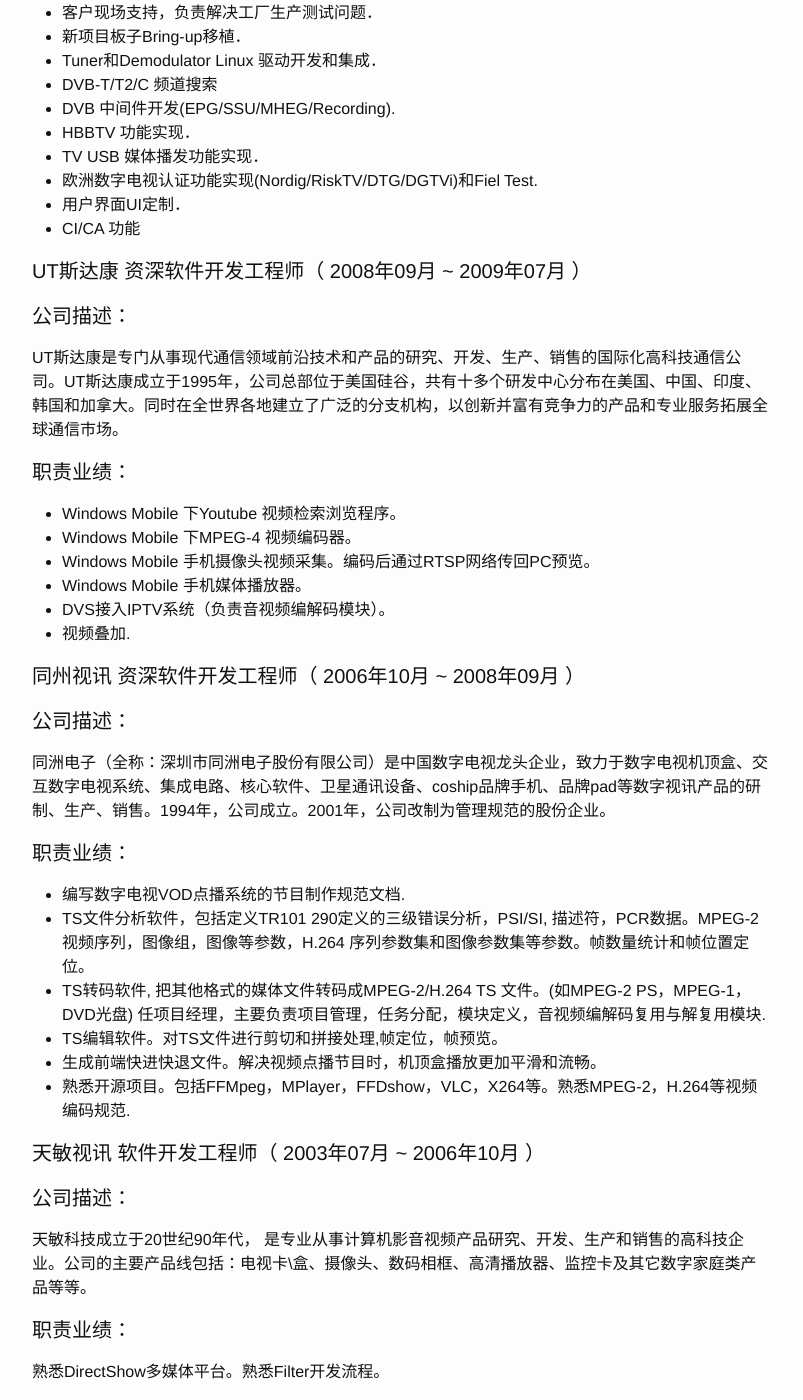
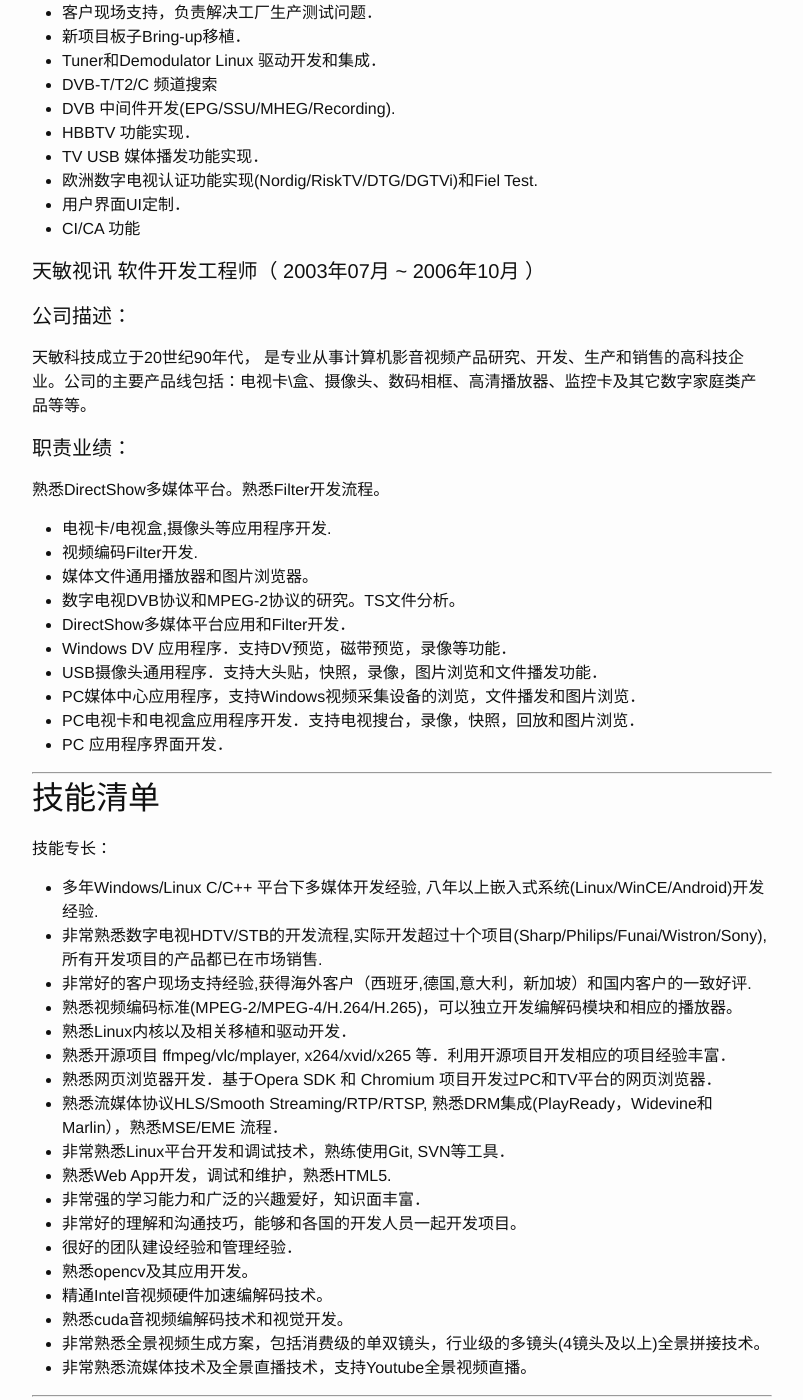
Before and after one commit to mojing1999/mojing1999.github.io, a Jekyll site: the page built from resume/resume.md, in a window 1280 px wide and 1400 px high, scrolled down 2057 px. Shown: the whole window, without its empty margins (238-1041 px from the left). Built offline with Jekyll 4.4.1, drawn with Linux system fonts in a browser that asks for light colours; comment, search, counter and statistics services are not loaded; some of the changed text lies outside the part shown.

Commit message:
update resume

```diff
--- a/resume/resume.md
+++ b/resume/resume.md
@@ -81,7 +81,7 @@
 - 客户支持Philips/TPVision, Opera, Youtube, BBC.
 
 
-#### 卓然数码科技(深圳)有限公司 资深软件开发工程师（ 2009年07月 ~ 2012年02月 ）
+#### 卓然数码科技(深圳)有限公司 资深软件开发工程师（ 2006年10月 ~ 2012年02月 ）
 
 #### 公司描述：
 卓然数码是一家从事数字化音视频集成电路设计和开发公司.主要产品有DVD,手机及数码相机解码芯片.数字电视HDTV(ATSC/DVB/DMBT), STB 芯片及解决方案设计.Demodulator 和Tuner芯片.FRC芯片.
@@ -100,38 +100,6 @@
 - 用户界面UI定制．
 - CI/CA 功能
 
-
-
-#### UT斯达康 资深软件开发工程师（ 2008年09月 ~ 2009年07月 ）
-
-#### 公司描述：
-UT斯达康是专门从事现代通信领域前沿技术和产品的研究、开发、生产、销售的国际化高科技通信公司。UT斯达康成立于1995年，公司总部位于美国硅谷，共有十多个研发中心分布在美国、中国、印度、韩国和加拿大。同时在全世界各地建立了广泛的分支机构，以创新并富有竞争力的产品和专业服务拓展全球通信市场。
-
-#### 职责业绩：
-
-- Windows Mobile 下Youtube 视频检索浏览程序。
-- Windows Mobile 下MPEG-4 视频编码器。
-- Windows Mobile 手机摄像头视频采集。编码后通过RTSP网络传回PC预览。
-- Windows Mobile 手机媒体播放器。
-- DVS接入IPTV系统（负责音视频编解码模块）。
-- 视频叠加.
-
-
-
-
-#### 同州视讯 资深软件开发工程师（ 2006年10月 ~ 2008年09月 ）
-
-#### 公司描述：
-同洲电子（全称：深圳市同洲电子股份有限公司）是中国数字电视龙头企业，致力于数字电视机顶盒、交互数字电视系统、集成电路、核心软件、卫星通讯设备、coship品牌手机、品牌pad等数字视讯产品的研制、生产、销售。1994年，公司成立。2001年，公司改制为管理规范的股份企业。
-
-#### 职责业绩：
-
-- 编写数字电视VOD点播系统的节目制作规范文档.
-- TS文件分析软件，包括定义TR101 290定义的三级错误分析，PSI/SI, 描述符，PCR数据。MPEG-2视频序列，图像组，图像等参数，H.264 序列参数集和图像参数集等参数。帧数量统计和帧位置定位。
-- TS转码软件, 把其他格式的媒体文件转码成MPEG-2/H.264 TS 文件。(如MPEG-2 PS，MPEG-1，DVD光盘) 任项目经理，主要负责项目管理，任务分配，模块定义，音视频编解码复用与解复用模块.
-- TS编辑软件。对TS文件进行剪切和拼接处理,帧定位，帧预览。
-- 生成前端快进快退文件。解决视频点播节目时，机顶盒播放更加平滑和流畅。
-- 熟悉开源项目。包括FFMpeg，MPlayer，FFDshow，VLC，X264等。熟悉MPEG-2，H.264等视频编码规范.
 
 
 
```
